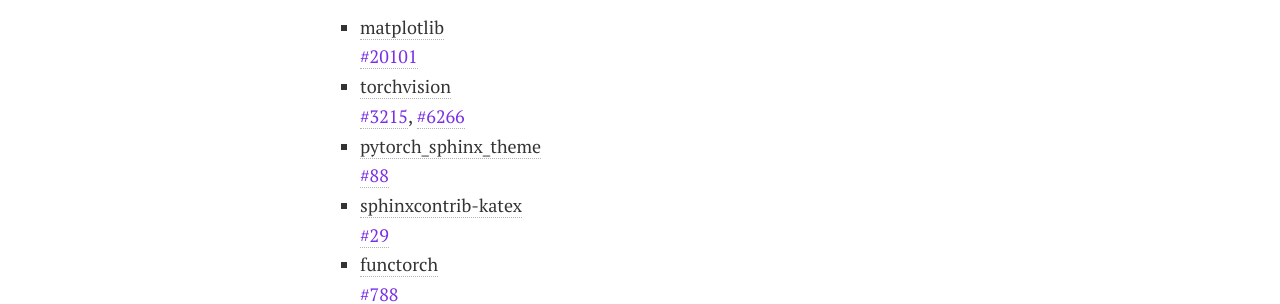
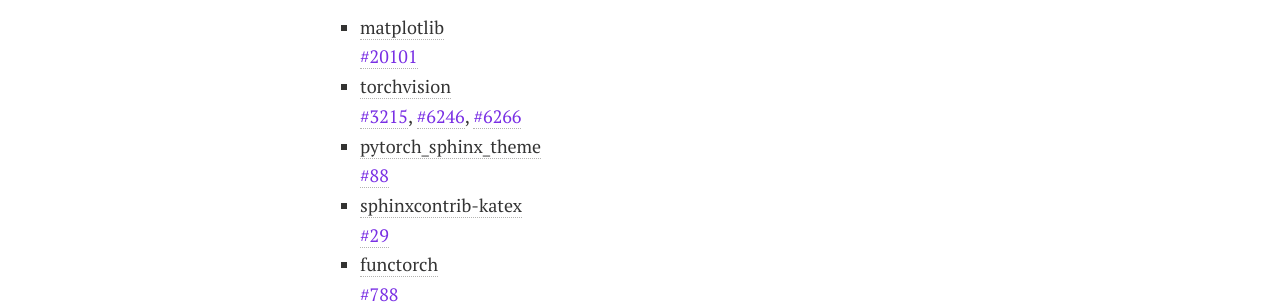
Before and after one commit to ain-soph/ain-soph.github.io, a Jekyll site: the page built from index.md, in a window 1280 px wide. Shown: the part 1100-1404 px from the top of the page. Built offline with Jekyll 4.4.1, drawn with Linux system fonts in a browser that asks for light colours; nearby versions of some CDN libraries; a style sheet for code colours, icons or effects is not loaded.

Commit message:
add swinv2 pr

```diff
--- a/index.md
+++ b/index.md
@@ -32,7 +32,7 @@ I'm trying to participate in the development and maintenance of many open-source
 - [matplotlib](https://github.com/matplotlib/matplotlib)
   [<span style="color:#792fe4">#20101</span>](https://github.com/matplotlib/matplotlib/pull/20101)
 - [torchvision](https://github.com/pytorch/vision)
-  [<span style="color:#792fe4">#3215</span>](https://github.com/pytorch/vision/pull/3215), [<span style="color:#792fe4">#6266</span>](https://github.com/pytorch/vision/pull/6266)
+  [<span style="color:#792fe4">#3215</span>](https://github.com/pytorch/vision/pull/3215), [<span style="color:#792fe4">#6246</span>](https://github.com/pytorch/vision/pull/6246), [<span style="color:#792fe4">#6266</span>](https://github.com/pytorch/vision/pull/6266)
 - [pytorch_sphinx_theme](https://github.com/pytorch/pytorch_sphinx_theme)
   [<span style="color:#792fe4">#88</span>](https://github.com/pytorch/pytorch_sphinx_theme/pull/88)
 - [sphinxcontrib-katex](https://github.com/hagenw/sphinxcontrib-katex)
```
